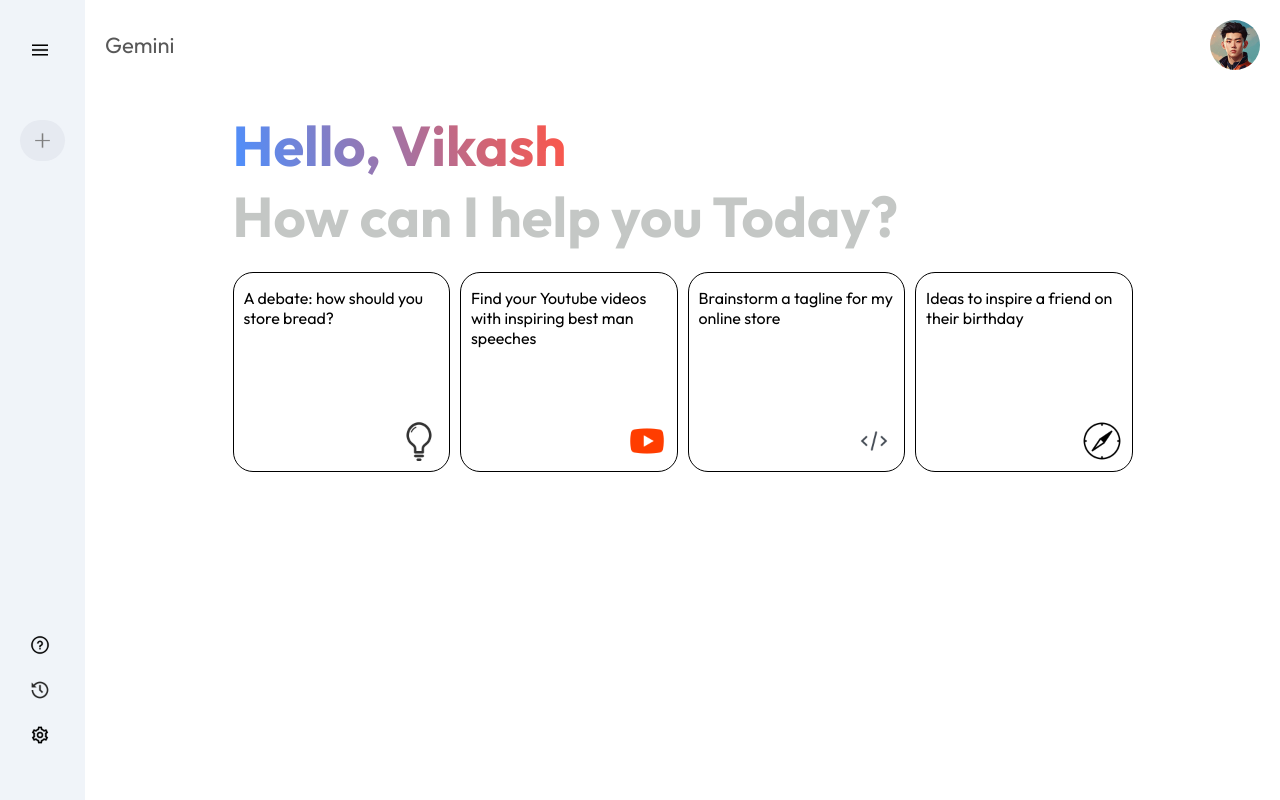
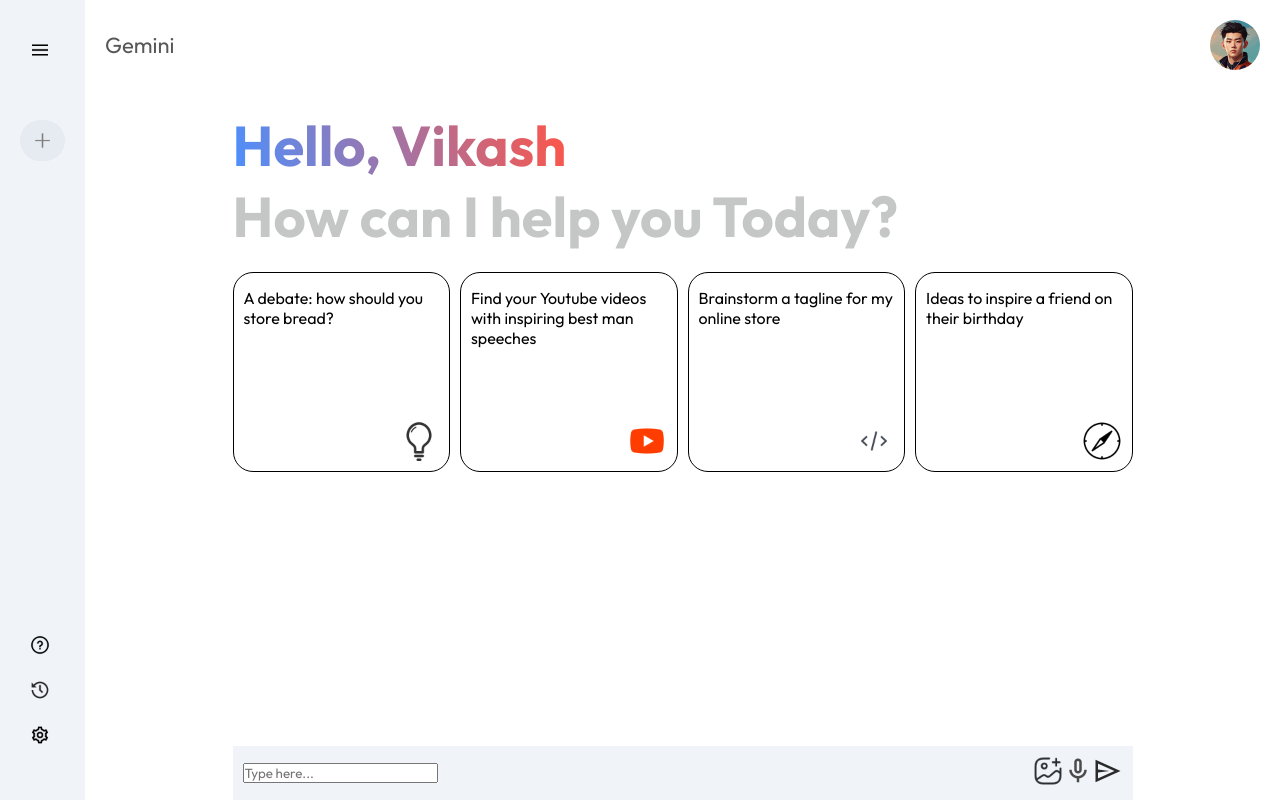
Before and after one commit to Vikash-thak12/My_Projects, a React (Vite) app in the folder Gemini-Clone/Gemini-Clone/: page / in a window 1280 px wide. Built offline with nearby package versions, Linux system fonts and the light colour scheme.

Commit message:
Fixing footer

```diff
--- a/Gemini-Clone/Gemini-Clone/src/component/Main/Main.css
+++ b/Gemini-Clone/Gemini-Clone/src/component/Main/Main.css
@@ -1,13 +1,12 @@
-.main-container
-{
+.main-container {
     flex: 1;
     min-height: 100vh;
     padding-bottom: 15vh;
     position: relative;
 
 }
-.header
-{
+
+.header {
     /* width: 100%; */
     display: flex;
     align-items: center;
@@ -17,41 +16,39 @@
     color: #585858;
 }
 
-.header img{
+.header img {
     border-radius: 50%;
     width: 50px;
 }
-.middle
-{
+
+.middle {
     max-width: 900px;
     margin: auto;
 }
 
-.text
-{
+.text {
     margin: 20px 0;
     color: #c4c7c5;
 }
-.text h2
-{
+
+.text h2 {
     font-size: 3.5rem;
 }
-.text h2 span
-{
+
+.text h2 span {
     background: -webkit-linear-gradient(16deg, #4b90ff, #ff5546);
     -webkit-background-clip: text;
     -webkit-text-fill-color: transparent;
 }
 
-.cards
-{
-   display: grid;
-   grid-template-columns: repeat(auto-fill, minmax(180px,1fr));
-   /* padding: 20px; */
-   gap: 10px;
+.cards {
+    display: grid;
+    grid-template-columns: repeat(auto-fill, minmax(180px, 1fr));
+    /* padding: 20px; */
+    gap: 10px;
 }
-.card
-{
+
+.card {
     position: relative;
     border: 1px solid black;
     padding: 15px 10px;
@@ -60,13 +57,43 @@
     cursor: pointer;
 }
 
-.card img{
+.card img {
     width: 40px;
     position: absolute;
-    bottom:10px;
+    bottom: 10px;
     right: 10px;
 }
-.card:hover
-{
+
+.card:hover {
     background-color: #dfe4ea;
 }
+
+
+footer {
+    /* background-color: red; */
+    position: absolute;
+    bottom: 0;
+    width: 100%;
+    max-width: 900px;
+    margin: auto;
+    /* padding: 0 10px; */
+
+}
+
+.main-bottom {
+    padding: 10px;
+    display: flex;
+    align-items: center;
+    justify-content: space-between;
+    background-color: #f0f4f9;
+}
+
+footer img {
+    width: 30px;
+}
+
+.main input
+{
+    flex: 1;
+    background: transparent;
+}
--- a/Gemini-Clone/Gemini-Clone/src/component/Main/Main.jsx
+++ b/Gemini-Clone/Gemini-Clone/src/component/Main/Main.jsx
@@ -33,7 +33,21 @@
             <img src={assets.compass_icon} alt="" />
           </div>
         </div>
+
+        <footer>
+          <div className="main-bottom">
+            <input type="text" placeholder="Type here..." />
+            <div>
+              <img src={assets.gallery_icon} alt="" />
+              <img src={assets.mic_icon} alt="" />
+              <img src={assets.send_icon} alt="" />
+            </div>
+          </div>
+        </footer>
+
       </div>
+
+
     </div>
   );
 };
```
